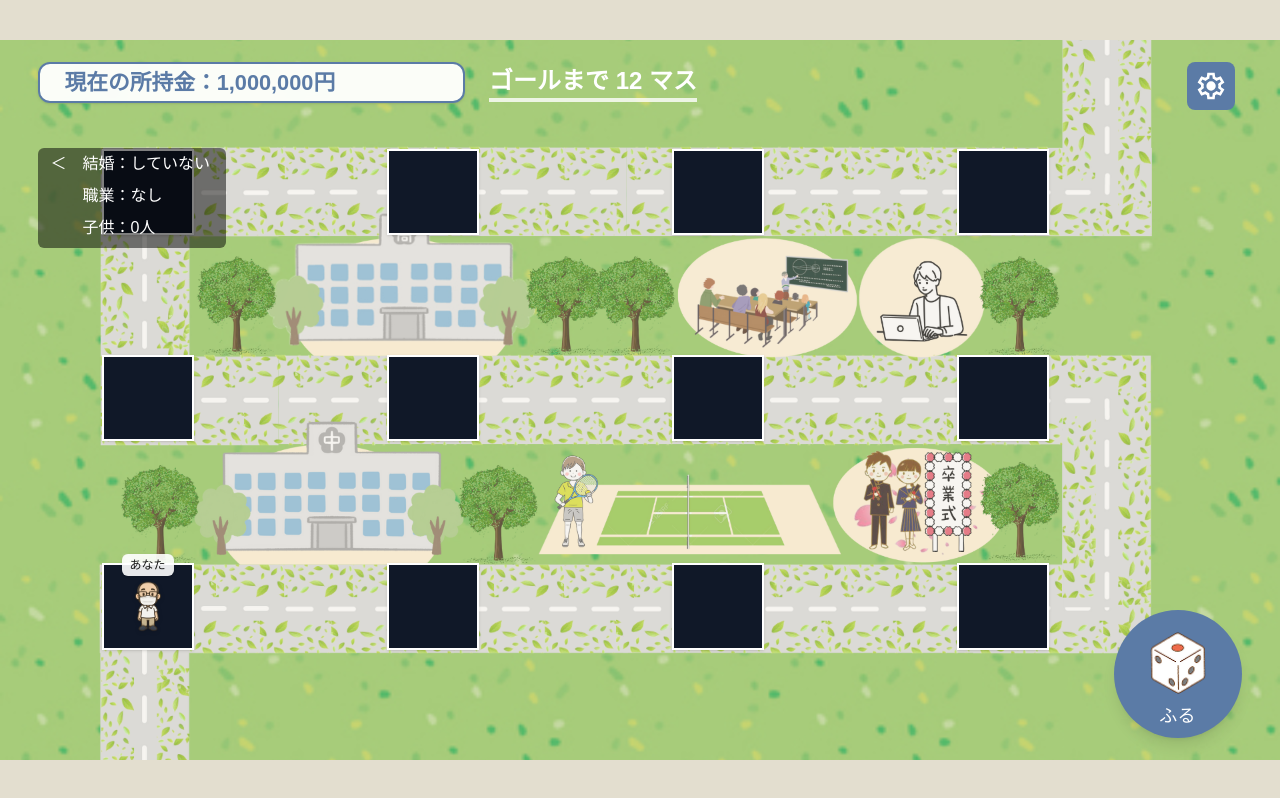
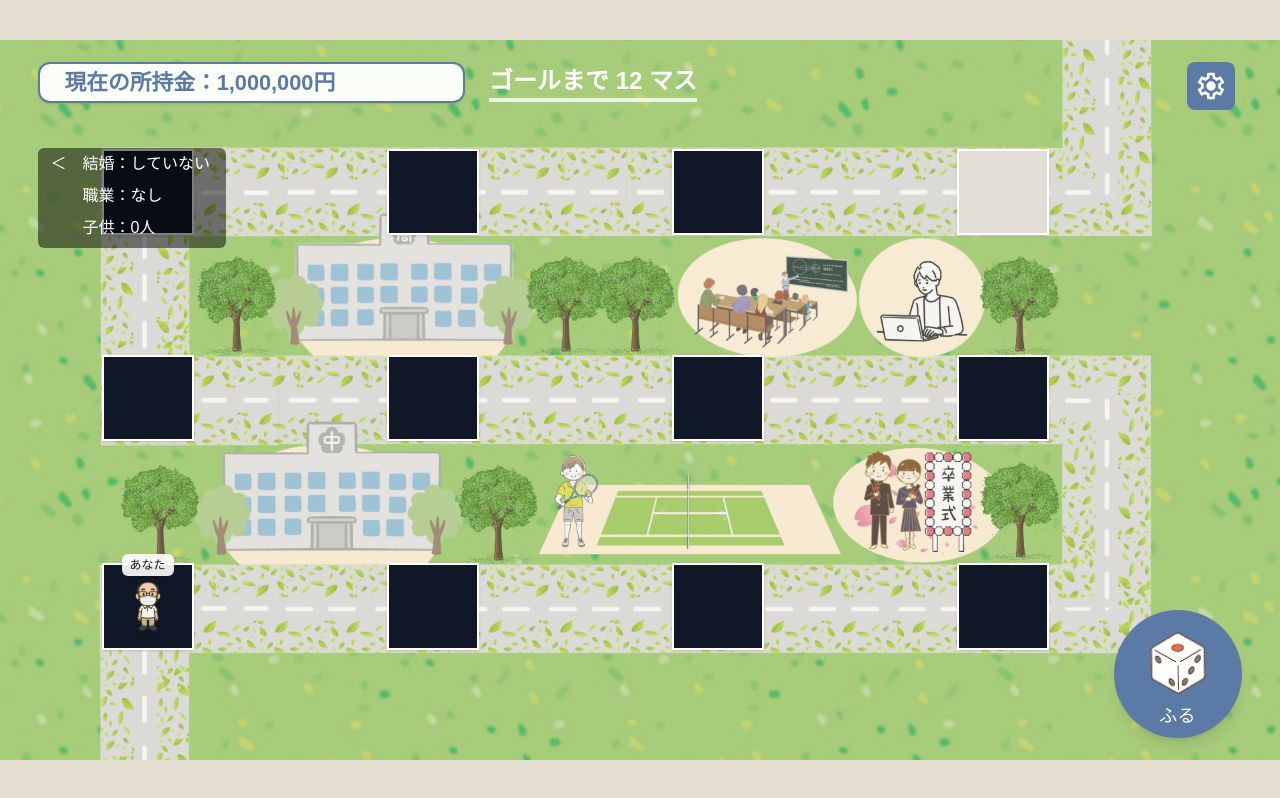
Before and after one commit to shii-park/Metasugo-Frontend, a Next.js app: page /game/2/a in a window 1280 px wide. Built offline with nearby package versions, Linux system fonts and the light colour scheme; no server answers.

Commit message:
条件分岐イベントの発火

```diff
--- a/src/app/game/2/a/page.tsx
+++ b/src/app/game/2/a/page.tsx
@@ -62,11 +62,14 @@ const PAD_BOTTOM = 7
 const TILE_IDS = [15, 16, 17, 18, 19, 20, 21, 22, 23, 24, 25, 26] as const
 const tileIdAt = (pos: number) => TILE_IDS[pos - 1] // pos: 1..12
 
+/** このページの「最後のマス」で強制するイベント種別 */
+const FORCE_LAST_EVENT: EventType = 'branch'
+
 /** effect.type を優先して EventType を判定（無い場合は kind からフォールバック） */
 function eventTypeOfTile(tile?: TileType): EventType | undefined {
   if (!tile) return undefined
   // eslint-disable-next-line @typescript-eslint/no-explicit-any
-  const t = (tile.effect as any)?.type as string | undefined
+  const t = (tile?.effect as any)?.type as string | undefined
   switch (t) {
     case 'profit':
     case 'loss':
@@ -82,14 +85,7 @@ function eventTypeOfTile(tile?: TileType): EventType | undefined {
     case 'childBonus':
       return t as EventType
   }
-  return kindToEventType(tile.kind)
-}
-
-/** 盤面 index（1..12）から色クラスを返す。必ず pos→id を通す */
-const colorOfPos = (posIndex: number, tileById: Map<number, TileType>) => {
-  const id = tileIdAt(posIndex)
-  const ev = eventTypeOfTile(tileById.get(id))
-  return colorClassOfEvent(ev)
+  return kindToEventType(tile?.kind)
 }
 
 export default function Game2a() {
@@ -129,6 +125,14 @@ export default function Game2a() {
   const wsRef = useRef<GameSocketConnection | null>(null)
 
   const cur = useMemo(() => (step === 0 ? START_POS : positions[step - 1]), [step])
+
+  /** 盤面 index（1..12）から色クラスを返す。最後は強制イベントを適用 */
+  const colorOfPos = (posIndex: number) => {
+    const id = tileIdAt(posIndex)
+    const isLast = posIndex === TOTAL_TILES
+    const ev = isLast ? FORCE_LAST_EVENT : eventTypeOfTile(tileById.get(id))
+    return colorClassOfEvent(ev)
+  }
 
   /* ===== 認証監視 ===== */
   useEffect(() => {
@@ -247,11 +251,12 @@ export default function Game2a() {
       const tileId = tileIdAt(pos)
       runTileEffectByTileId(tileId)
 
-      const isGoal = pos === TOTAL_TILES
+      const isLast = pos === TOTAL_TILES
       const currentTile = tileById.get(tileId)
 
-      // goal マスは 'goal' を優先
-      const tileEventType: EventType | undefined = isGoal ? 'goal' : eventTypeOfTile(currentTile)
+      // ★ 最後は必ず Branch にする（このページ仕様）
+      const forced: EventType | undefined = isLast ? FORCE_LAST_EVENT : undefined
+      const tileEventType: EventType | undefined = forced ?? eventTypeOfTile(currentTile)
       const color = colorClassOfEvent(tileEventType)
 
       setActiveEventColor(color ?? null)
@@ -260,7 +265,9 @@ export default function Game2a() {
           ? (currentTile?.detail ?? '')
           : null,
       )
-      setGoalAwaitingEventClose(isGoal)
+
+      // ★ Branch は自前で遷移するため、自動遷移フラグは goal のときのみ
+      setGoalAwaitingEventClose(tileEventType === 'goal')
     }
   }
 
@@ -315,7 +322,7 @@ export default function Game2a() {
           onConfirm={handleDiceConfirm}
         />
 
-        {/* タイル配置：色決定も pos→id 経由で統一 */}
+        {/* タイル配置：色決定も pos→id 経由で統一（最後は Branch を強制） */}
         <div
           className="absolute inset-0 grid grid-cols-7 grid-rows-5 px-[8%] pt-[8.5%] pb-[8%]"
           style={{
@@ -324,20 +331,20 @@ export default function Game2a() {
           }}
         >
           {/* 下段 1..4 */}
-          <Tile col={1} row={5} colorClass={colorOfPos(1, tileById)} className="w-full h-full" />
-          <Tile col={3} row={5} colorClass={colorOfPos(2, tileById)} className="w-full h-full" />
-          <Tile col={5} row={5} colorClass={colorOfPos(3, tileById)} className="w-full h-full" />
-          <Tile col={7} row={5} colorClass={colorOfPos(4, tileById)} className="w-full h-full" />
+          <Tile col={1} row={5} colorClass={colorOfPos(1)} className="w-full h-full" />
+          <Tile col={3} row={5} colorClass={colorOfPos(2)} className="w-full h-full" />
+          <Tile col={5} row={5} colorClass={colorOfPos(3)} className="w-full h-full" />
+          <Tile col={7} row={5} colorClass={colorOfPos(4)} className="w-full h-full" />
           {/* 中段 5..8（R→L） */}
-          <Tile col={7} row={3} colorClass={colorOfPos(5, tileById)} className="w-full h-full" />
-          <Tile col={5} row={3} colorClass={colorOfPos(6, tileById)} className="w-full h-full" />
-          <Tile col={3} row={3} colorClass={colorOfPos(7, tileById)} className="w-full h-full" />
-          <Tile col={1} row={3} colorClass={colorOfPos(8, tileById)} className="w-full h-full" />
+          <Tile col={7} row={3} colorClass={colorOfPos(5)} className="w-full h-full" />
+          <Tile col={5} row={3} colorClass={colorOfPos(6)} className="w-full h-full" />
+          <Tile col={3} row={3} colorClass={colorOfPos(7)} className="w-full h-full" />
+          <Tile col={1} row={3} colorClass={colorOfPos(8)} className="w-full h-full" />
           {/* 上段 9..12 */}
-          <Tile col={1} row={1} colorClass={colorOfPos(9, tileById)} className="w-full h-full" />
-          <Tile col={3} row={1} colorClass={colorOfPos(10, tileById)} className="w-full h-full" />
-          <Tile col={5} row={1} colorClass={colorOfPos(11, tileById)} className="w-full h-full" />
-          <Tile col={7} row={1} colorClass={colorOfPos(12, tileById)} className="w-full h-full" />
+          <Tile col={1} row={1} colorClass={colorOfPos(9)} className="w-full h-full" />
+          <Tile col={3} row={1} colorClass={colorOfPos(10)} className="w-full h-full" />
+          <Tile col={5} row={1} colorClass={colorOfPos(11)} className="w-full h-full" />
+          <Tile col={7} row={1} colorClass={colorOfPos(12)} className="w-full h-full" />
         </div>
 
         {/* プレイヤー */}
@@ -365,10 +372,11 @@ export default function Game2a() {
               useGameStore.getState().clearMoneyChange()
               useGameStore.getState().clearNeighborReq()
 
+              // ★ goal の時のみ自動遷移（このページでは基本的に発火しない）
               if (goalAwaitingEventClose && !goalPushedRef.current) {
                 goalPushedRef.current = true
                 setGoalAwaitingEventClose(false)
-                router.push('/game/3/a') // ★ 2a → 3a
+                router.push('/game/3/a')
               }
             }}
           />
```
